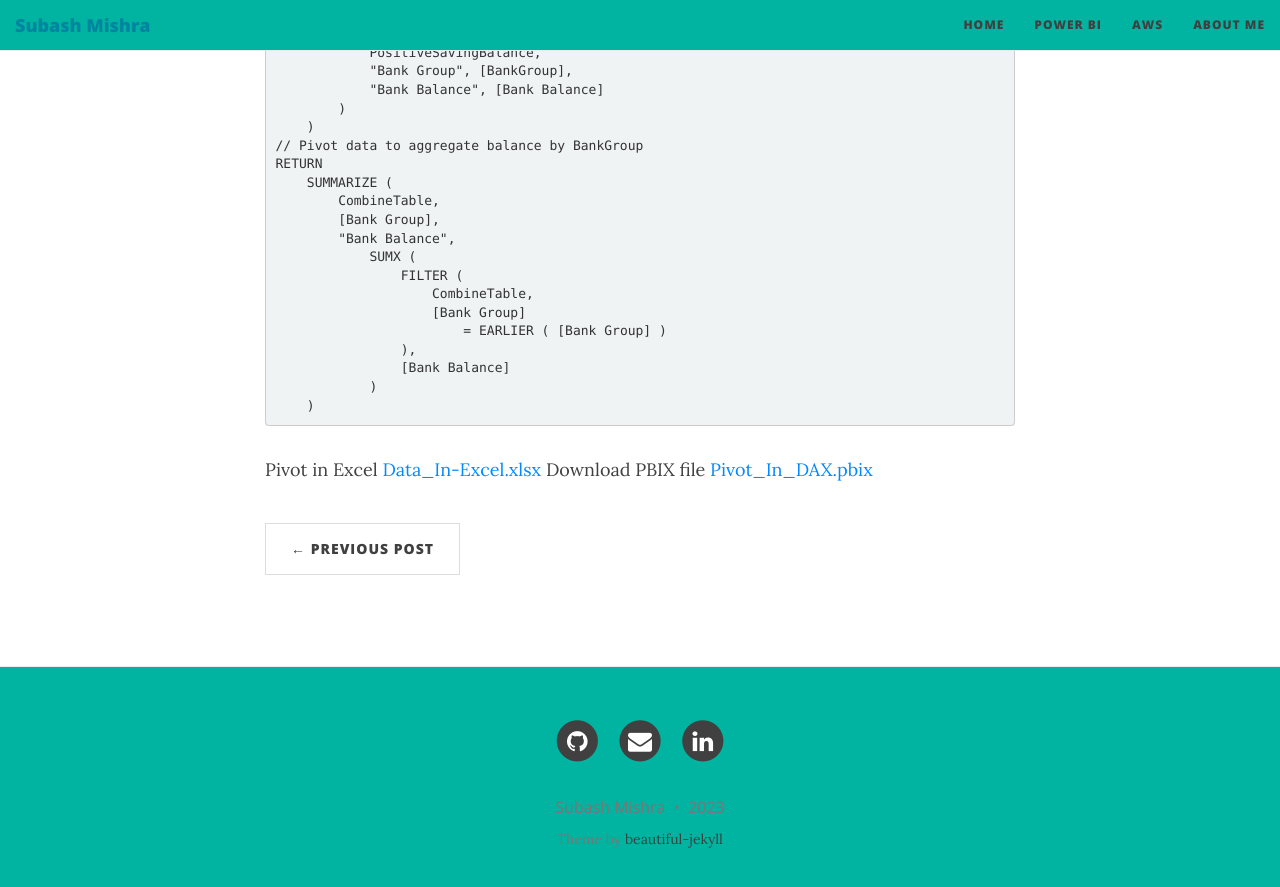
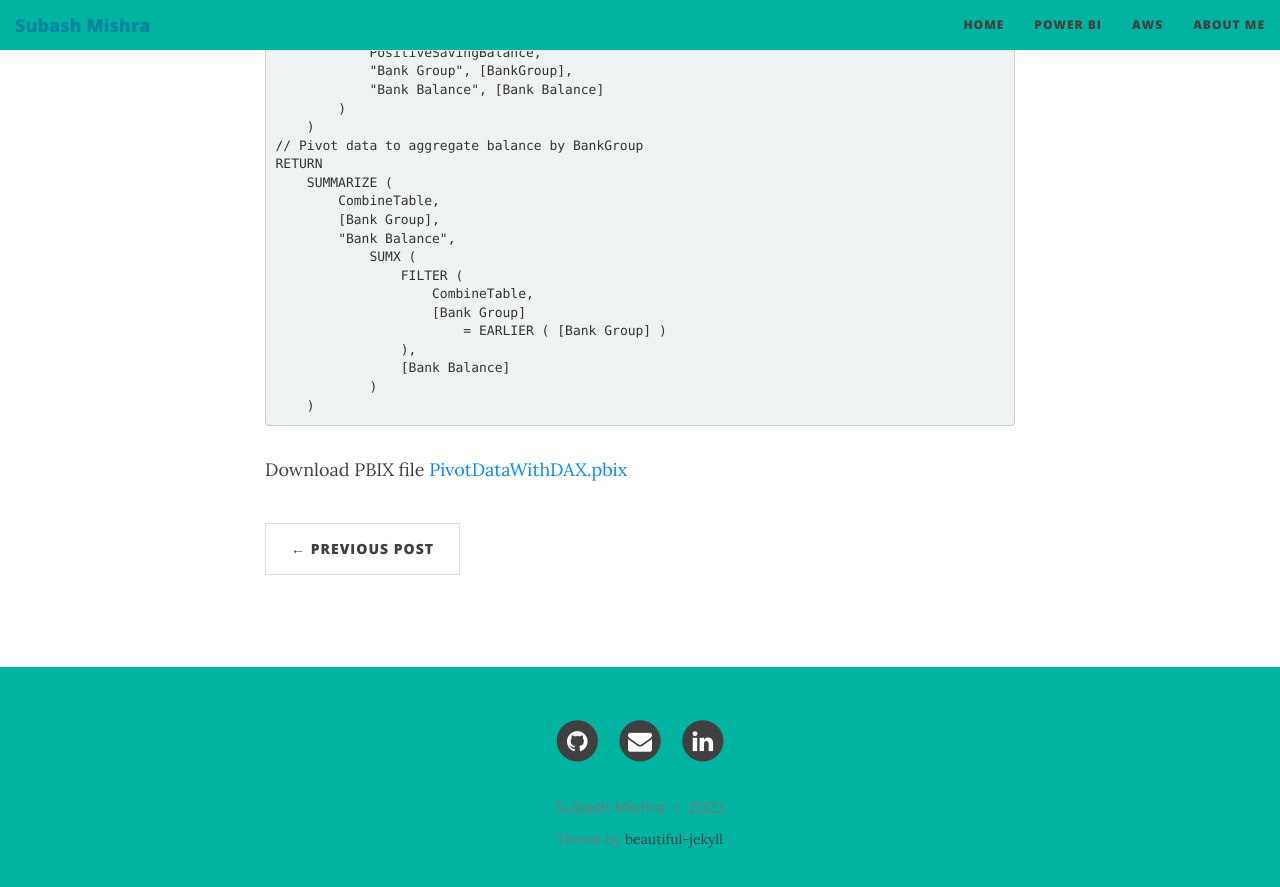
Before and after one commit to MishraSubash/MishraSubash.github.io, a Jekyll site: the page built from _posts/2022-12-27-Pivoting-Table-In-DAX-With-Conditions.md, in a window 1280 px wide and 900 px high, scrolled down 5827 px. Shown: the top 887 px of the window. Built offline with Jekyll 4.4.1, drawn with Linux system fonts in a browser that asks for light colours; nearby versions of some CDN libraries.

Commit message:
update link

````diff
--- a/_posts/2022-12-27-Pivoting-Table-In-DAX-With-Conditions.md
+++ b/_posts/2022-12-27-Pivoting-Table-In-DAX-With-Conditions.md
@@ -189,5 +189,5 @@
             )
     )
 ```
-Pivot in Excel [Data_In-Excel.xlsx](https://github.com/MishraSubash/MishraSubash.github.io/blob/main/support/RawData.xlsx?raw=true)
-Download PBIX file [Pivot_In_DAX.pbix](https://github.com/MishraSubash/MishraSubash.github.io/blob/main/support/PivotWithDAX.pbix?raw=true)
+
+Download PBIX file [PivotDataWithDAX.pbix](https://github.com/MishraSubash/MishraSubash.github.io/blob/main/support/PivotWithDAX.pbix?raw=true)
````
